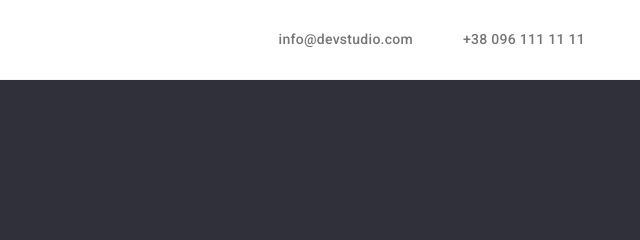
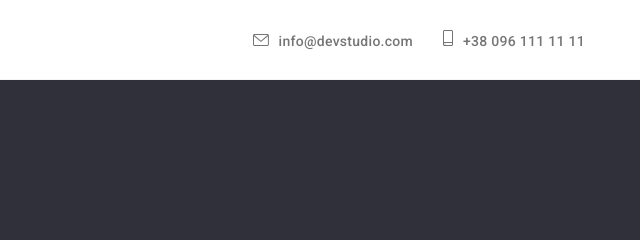
Before and after one commit to ArtPolguy/goit-markup-hw-04, a plain HTML site: page index.html in a window 1280 px wide. Shown: the top 240 px of the page, 640-1280 px from the left. Drawn offline with nearby package versions, Linux system fonts and the light colour scheme.

Commit message:
add icons&update header

```diff
--- a/css/styles.css
+++ b/css/styles.css
@@ -130,14 +130,24 @@ button {
 }
 .contact-header {
   display: flex;
+  align-items: flex-end;
   font-weight: 500;
   font-size: 14px;
   line-height: 1.14;
   letter-spacing: 0.02em;
   color: var(--secondary-text-color-white-theme);
 }
+.contact-item-icon {
+  margin-right: 10px;
+  fill: var(--secondary-text-color-white-theme);
+}
+.contact-item:hover .contact-item-icon,
+.contact-item:focus .contact-item-icon {
+  fill: var(--accent-color);
+}
+
 .contact-item-list:last-child {
-  margin-left: 50px;
+  margin-left: 30px;
 }
 .contact-item {
   color: inherit;
--- a/index.html
+++ b/index.html
@@ -36,10 +36,20 @@
         </nav>
         <ul class="list contact-header">
           <li class="contact-item-list">
-            <a class="link contact-item" href="mailto:info@devstudio.com">info@devstudio.com</a>
+            <a class="link contact-item" href="mailto:info@devstudio.com">
+              <svg class="contact-item-icon" width="16" height="12">
+                <use href="./images/sprite.svg#icon-envelope"></use>
+                <span>info@devstudio.com</span>
+              </svg>
+            </a>
           </li>
           <li class="contact-item-list">
-            <a class="link contact-item" href="tel:+380961111111">+38 096 111 11 11</a>
+            <a class="link contact-item" href="tel:+380961111111">
+              <svg class="contact-item-icon" width="10" height="16">
+                <use href="./images/sprite.svg#icon-smartphone"></use>
+                <span>+38 096 111 11 11</span>
+              </svg>
+            </a>
           </li>
         </ul>
       </div>
```
Also changed, not shown: images/sprite.svg (added).
